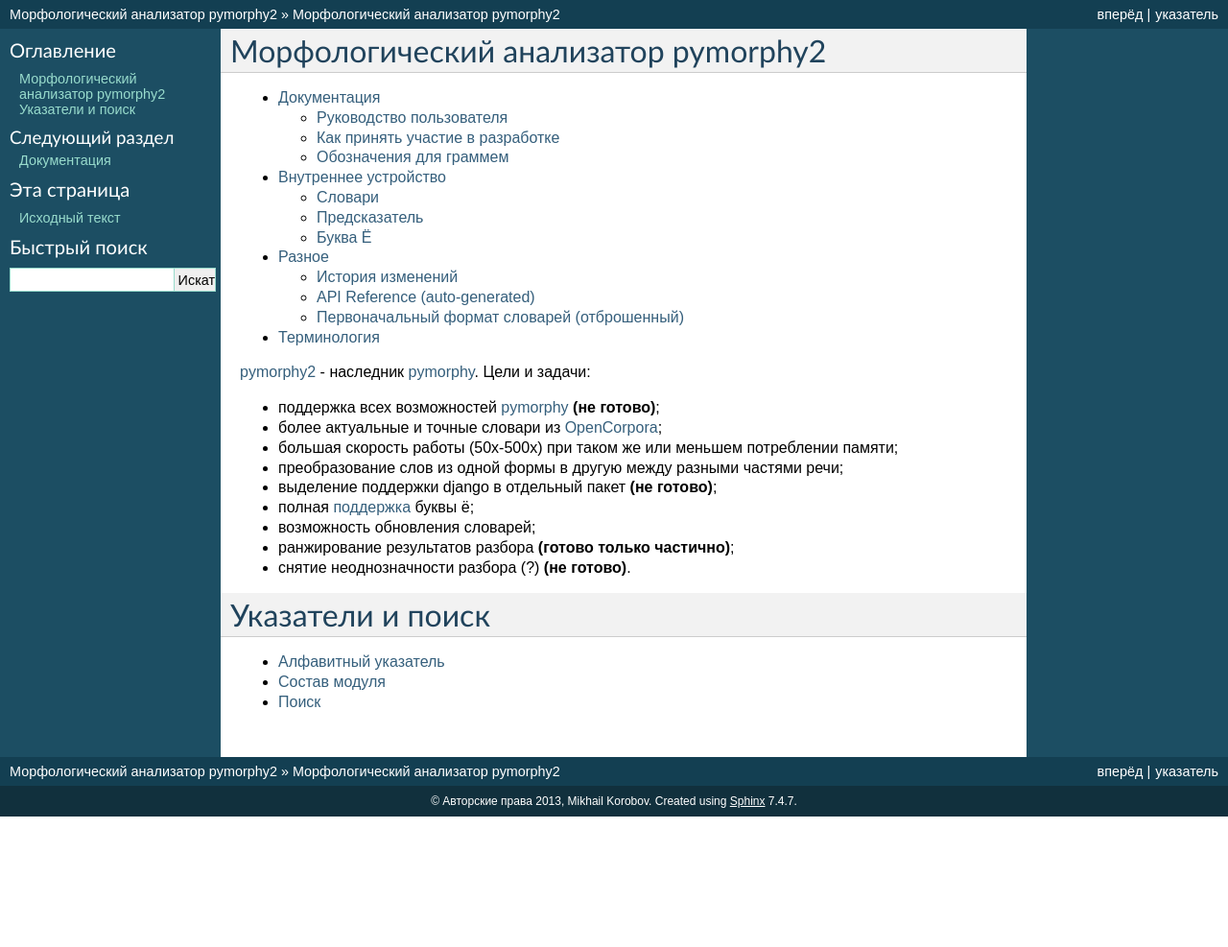
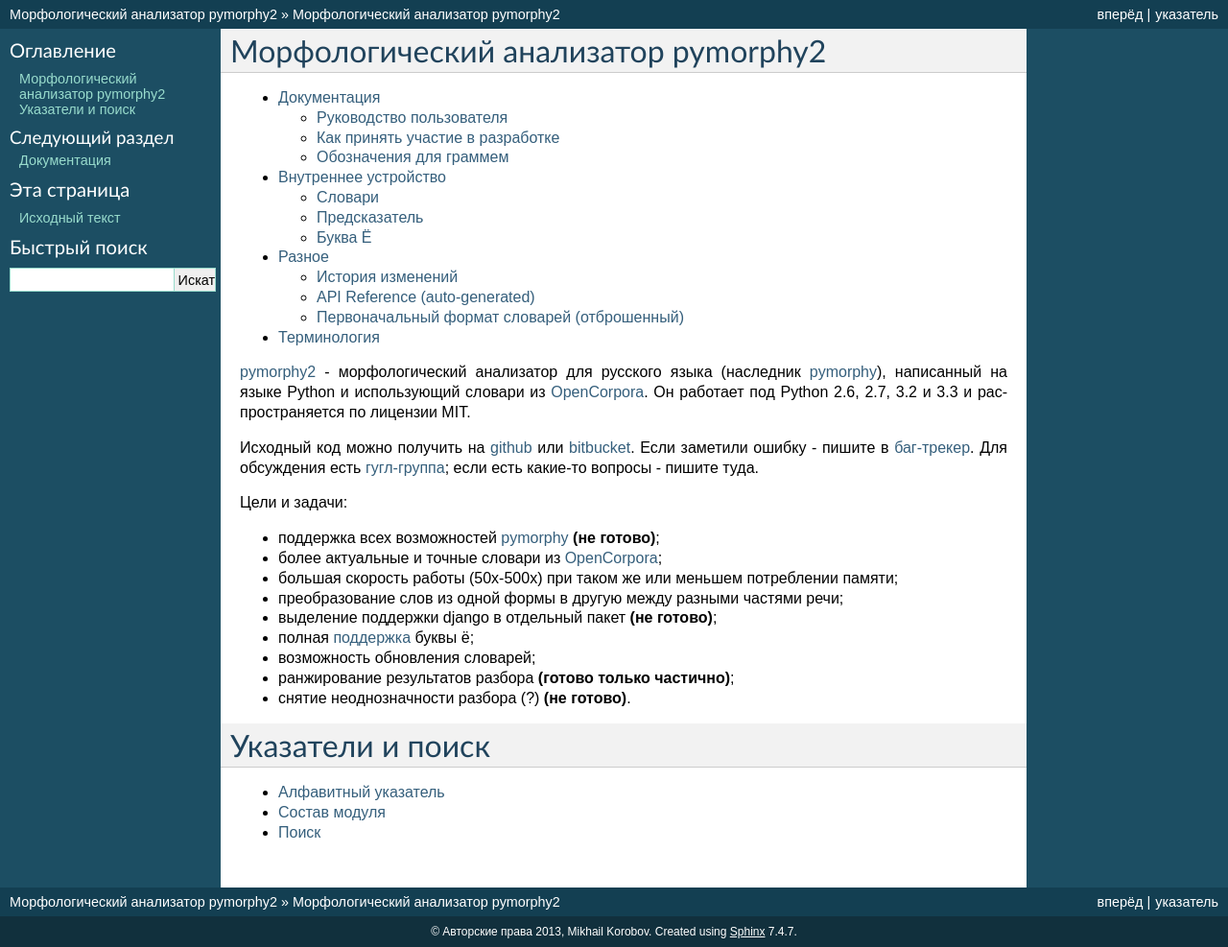
Before and after one commit to pymorphy2/pymorphy2, a Sphinx documentation site: the page built from docs/index.rst, in a window 1280 px wide. Shown: the whole page at 96% size. Built offline with Sphinx 7.4.7, drawn with Linux system fonts in a browser that asks for light colours; before the commit the page ends 900 px from its top, so only the background shows below that.

Commit message:
doc tweaks

```diff
--- a/docs/index.rst
+++ b/docs/index.rst
@@ -10,7 +10,17 @@
 
    glossary
 
-pymorphy2_ - наследник pymorphy_. Цели и задачи:
+
+pymorphy2_ - морфологический анализатор для русского языка
+(наследник pymorphy_), написанный на языке Python и использующий
+словари из OpenCorpora_. Он работает под Python 2.6, 2.7, 3.2 и 3.3
+и распространяется по лицензии MIT.
+
+Исходный код можно получить на github_ или bitbucket_. Если заметили
+ошибку - пишите в `баг-трекер`_. Для обсуждения есть `гугл-группа`_;
+если есть какие-то вопросы - пишите туда.
+
+Цели и задачи:
 
 * поддержка всех возможностей pymorphy_ **(не готово)**;
 * более актуальные и точные словари из OpenCorpora_;
@@ -24,6 +34,10 @@
 * снятие неоднозначности разбора (?) **(не готово)**.
 
 
+.. _github: https://github.com/kmike/pymorphy2
+.. _bitbucket: https://bitbucket.org/kmike/pymorphy2
+.. _баг-трекер: https://github.com/kmike/pymorphy2/issues
+.. _гугл-группа: https://groups.google.com/forum/?fromgroups#!forum/pymorphy
 .. _pymorphy2: https://github.com/kmike/pymorphy2
 .. _pymorphy: https://bitbucket.org/kmike/pymorphy/
 .. _OpenCorpora: http://opencorpora.org
```
Also changed, not shown: docs/user/guide.rst (+0 -13 lines).
